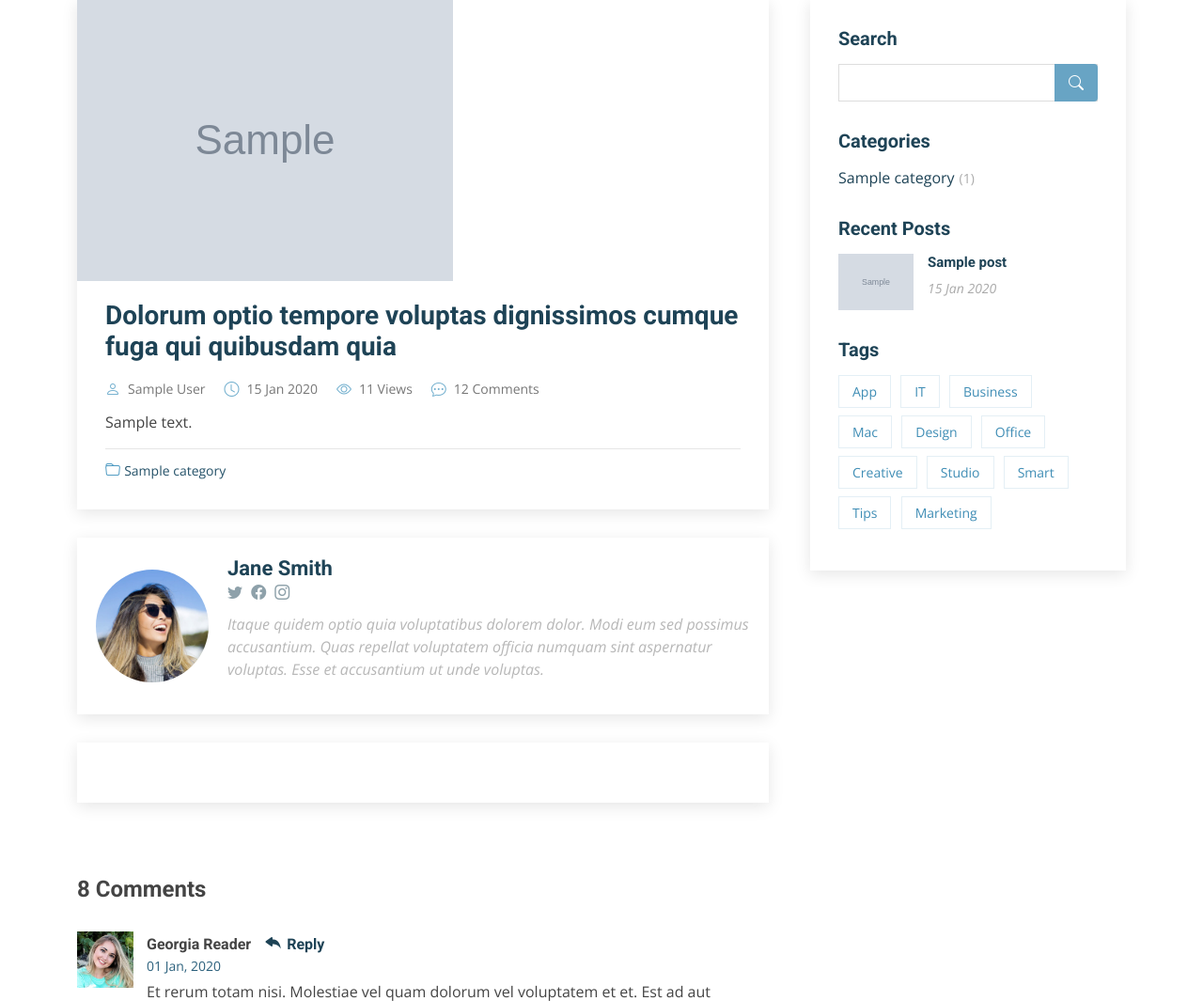
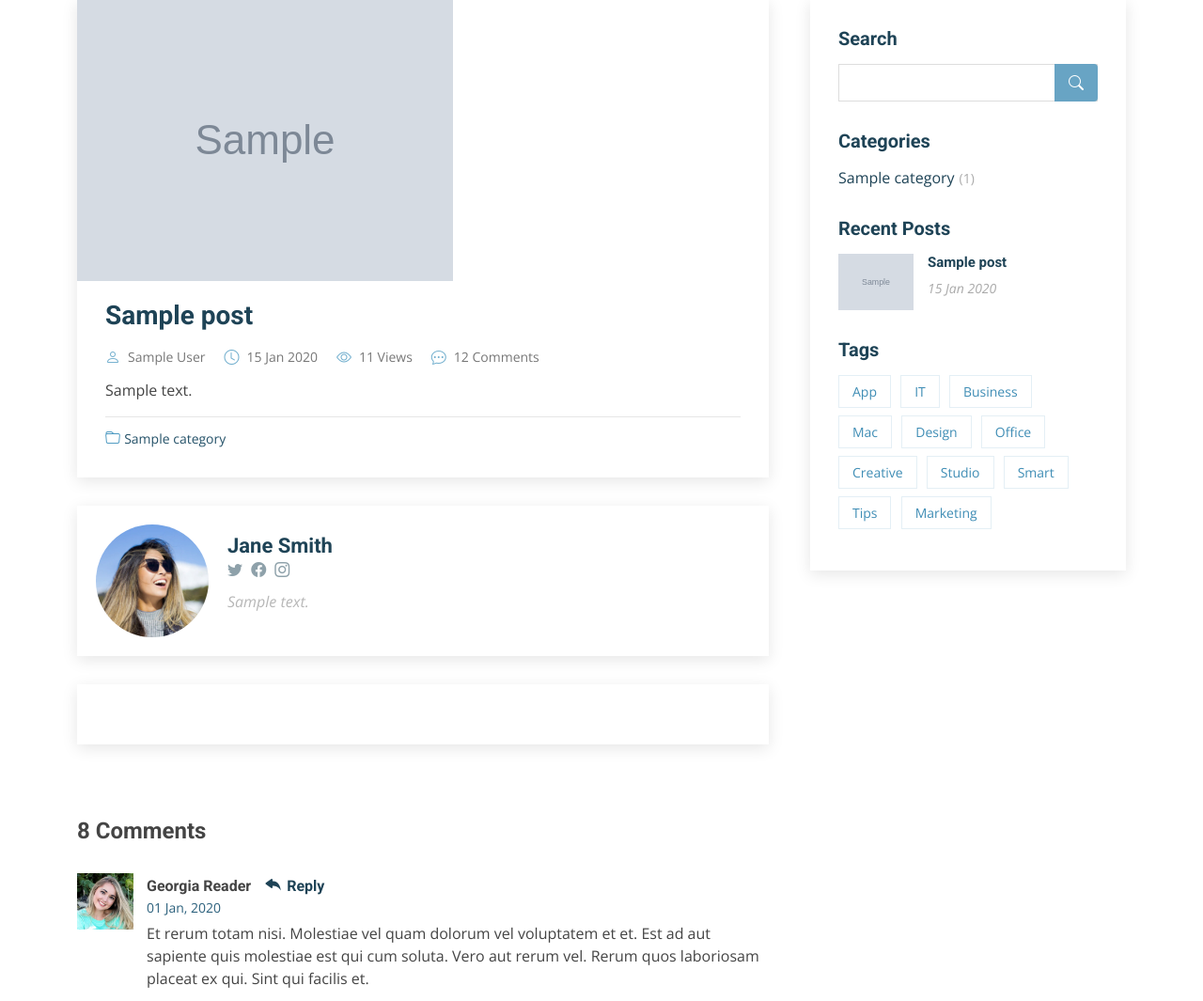
Before and after one commit to R3Z44/Modern, a Django app: page /blog/1 in a window 1280 px wide. Shown: the part 913-1978 px from the top of the page at 94% size. Run offline with Django 4.2, Linux system fonts and the light colour scheme; tables that the repository leaves empty hold one stand-in row (values such as "Sample post"); grey boxes marked "Sample" are stand-in pictures; some libraries are stand-ins or nearby versions.

Commit message:
Category links Handled

```diff
--- a/blog/templatetags/blog_tags.py
+++ b/blog/templatetags/blog_tags.py
@@ -3,6 +3,23 @@ from blog.models import Post
 from blog.models import Category
 
 register = template.Library()
+
+
+@register.simple_tag(name='totalposts')
+def function():
+    posts = Post.objects.filter(status=1).count()
+    return posts
+
+
+@register.simple_tag(name='posts')
+def function():
+    posts = Post.objects.filter(status=1)
+    return posts
+
+
+@register.filter
+def snippet(value, arg=20):
+    return value[:arg] + "..."
 
 
 @register.inclusion_tag('blog/blog-recent-posts.html')
--- a/blog/urls.py
+++ b/blog/urls.py
@@ -5,5 +5,6 @@ app_name = 'blog'
 
 urlpatterns = [
     path('', blog_view, name='blog-index'),
-    path('<int:pid>', blog_single, name='blog-single')
+    path('<int:pid>', blog_single, name='blog-single'),
+    path('category/<str:cat_name>', blog_view, name='category')
 ]
--- a/blog/views.py
+++ b/blog/views.py
@@ -5,8 +5,12 @@ from django.db.models.functions import Now
 # Create your views here.
 
 
-def blog_view(request):
-    posts = Post.objects.all().filter(status=1)
+def blog_view(request, cat_name=None):
+
+    posts = Post.objects.filter(status=1)
+    if cat_name:
+        lowercase_cat_name = cat_name.lower()
+        posts = Post.objects.filter(category__name__iexact=lowercase_cat_name)
     context = {'posts': posts}
     return render(request, 'blog/blog.html', context)
 
@@ -14,7 +18,6 @@ def blog_view(request):
 def blog_single(request, pid):
     posts = Post.objects.filter(
         published_date__lte=Now(), status=1).order_by('order')
-    # post_list = Post.objects.order_by('order')
     post = get_object_or_404(posts, pk=pid)
     current_index = list(posts).index(post)
 
--- a/templates/blog/blog-categories.html
+++ b/templates/blog/blog-categories.html
@@ -4,7 +4,7 @@
               <div class="sidebar-item categories">
                 <ul>
                   {% for name,count in categories.items %}
-                    <li><a href="#">{{name}}<span>({{count}})</span></a></li>
+                    <li><a href="{% url 'blog:category' cat_name=name %}">{{name}}<span>({{count}})</span></a></li>
                   {% endfor %}
                 </ul>
               </div><!-- End sidebar categories-->
--- a/templates/blog/blog-single.html
+++ b/templates/blog/blog-single.html
@@ -37,7 +37,7 @@
               </div>
 
               <h2 class="entry-title">
-                <a href="{% url 'blog:blog-single' pid=post.id %}">Dolorum optio tempore voluptas dignissimos cumque fuga qui quibusdam quia</a>
+                <a href="{% url 'blog:blog-single' pid=post.id %}">{{post.title}}</a>
               </h2>
 
               <div class="entry-meta">
@@ -59,11 +59,11 @@
               <div class="entry-footer">
                 <i class="bi bi-folder"></i>
                 <ul class="cats">
-                  <li><a href="#">
-                    {% for cat in post.category.all %}
-                      {{cat.name}} {% if not forloop.last %},{% endif %}
-                    {% endfor %}
-                  </a></li>
+                  {% for cat in post.category.all %}
+                    <li><a href="{% url 'blog:category' cat_name=cat.name %}">
+                        {{cat.name}} {% if not forloop.last %},{% endif %}
+                    </a></li>
+                  {% endfor %}
                 </ul>
               </div>
 
@@ -79,7 +79,7 @@
                   <a href="https://instagram.com/#"><i class="biu bi-instagram"></i></a>
                 </div>
                 <p>
-                  Itaque quidem optio quia voluptatibus dolorem dolor. Modi eum sed possimus accusantium. Quas repellat voluptatem officia numquam sint aspernatur voluptas. Esse et accusantium ut unde voluptas.
+                  {{post.content}}
                 </p>
               </div>
             </div><!-- End blog author bio -->
```
Also changed, not shown: templates/blog/blog.html (+9 -0 lines).
